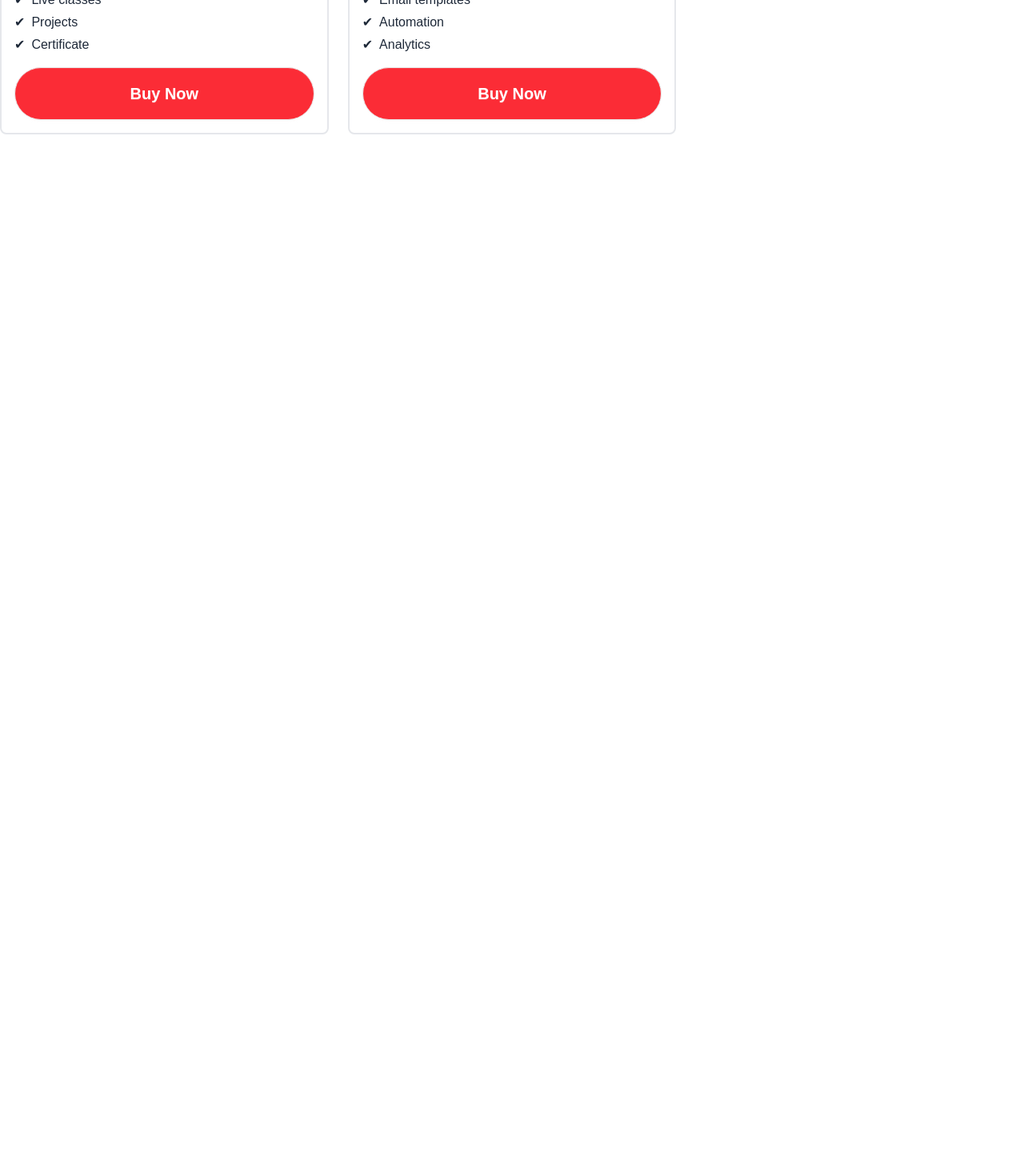
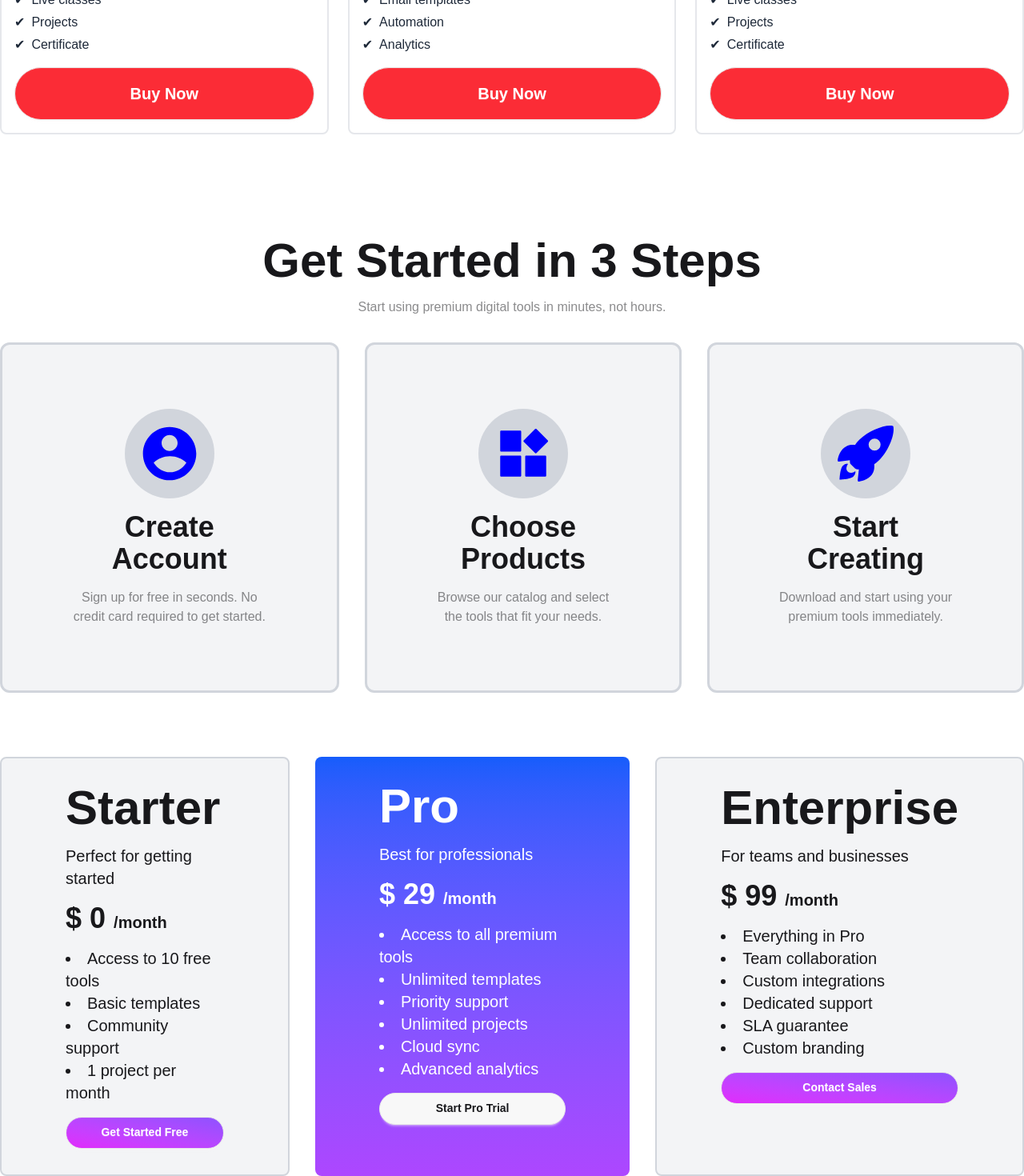
Before and after one commit to hmdshahdat501-png/Assinment-6, a React (Vite) app: page / in a window 1280 px wide. Shown: the part 2697-4167 px from the top of the page at 80% size. Before the commit the page ends 2865 px from the top, so only its background shows below. Built offline with nearby package versions, Linux system fonts and the light colour scheme.

Commit message:
main section complit

```diff
--- /dev/null
+++ b/public/card.json
@@ -0,0 +1,51 @@
+[
+  {
+    "id": 1,
+    "name": "Starter",
+    "description": "Perfect for getting started",
+    "price": 0,
+    "period": "month",
+    "tag": "",
+    "features": [
+      "Access to 10 free tools",
+      "Basic templates",
+      "Community support",
+      "1 project per month"
+    ],
+    "buttonText": "Get Started Free"
+  },
+  {
+    "id": 2,
+    "name": "Pro",
+    "description": "Best for professionals",
+    "price": 29,
+    "period": "month",
+    "tag": "Most Popular",
+    "features": [
+      "Access to all premium tools",
+      "Unlimited templates",
+      "Priority support",
+      "Unlimited projects",
+      "Cloud sync",
+      "Advanced analytics"
+    ],
+    "buttonText": "Start Pro Trial"
+  },
+  {
+    "id": 3,
+    "name": "Enterprise",
+    "description": "For teams and businesses",
+    "price": 99,
+    "period": "month",
+    "tag": "",
+    "features": [
+      "Everything in Pro",
+      "Team collaboration",
+      "Custom integrations",
+      "Dedicated support",
+      "SLA guarantee",
+      "Custom branding"
+    ],
+    "buttonText": "Contact Sales"
+  }
+]
--- a/public/data.json
+++ b/public/data.json
@@ -86,5 +86,17 @@
     "tagType": "best seller",
     "features": ["Email templates", "Automation", "Analytics"],
     "image": "https://i.ibb.co.com/dsz8mv9h/email-marketing-icon-style-vector.jpg"
+  },
+   {
+    "id": 7,
+    "name": "Coding Bootcamp",
+    "description": "Learn full-stack development with hands-on projects.",
+    "price": 99.99,
+    "period": "yearly",
+    "tag": "new",
+    "tagType": "new",
+    "features": ["Live classes", "Projects", "Certificate"],
+    "image": "https://i.ibb.co.com/Pv5mnm0P/coding-bootcamp-icon-line-vector-600nw-2614857131.webp"
   }
+
 ]
--- a/src/App.jsx
+++ b/src/App.jsx
@@ -7,7 +7,10 @@ import Hero from './assets/Comontnt/Hero/Hero'
 import { CgRadioCheck } from 'react-icons/cg'
 import Card from './assets/Comontnt/Card/Card'
 import Addcard from './assets/Comontnt/Addcard/Addcard'
-const res = fetch('/public/data.json').then(res => res.json())
+import Started from './assets/Comontnt/Started/Started'
+import Simple from './assets/Comontnt/Simple/Simple'
+const res = fetch('/public/data.json').then(res => res.json());
+const crite = fetch('/public/card.json').then(res => res.json())
 function App() {
 
 const [btnclick, setBtnclick] = useState('products')
@@ -20,7 +23,11 @@ let [addprodect, setaddprodect] = useState([]);
      <Hero btnclick = {btnclick} setBtnclick = {setBtnclick} addprodect = {addprodect}  ></Hero>
       {
         btnclick === 'products' ? <Card res = {res} addprodect = {addprodect} setaddprodect ={setaddprodect}  ></Card> : <Addcard addprodect = {addprodect} setaddprodect ={setaddprodect}></Addcard>
+
       }
+    <Started></Started>
+    <Simple crite = {crite} ></Simple>
+
 
 
     </>
--- a/src/assets/Comontnt/Addcard/Addcard.jsx
+++ b/src/assets/Comontnt/Addcard/Addcard.jsx
@@ -4,7 +4,18 @@ import Nodata from '../Nodata/Nodata';
 
 
 const Addcard = ({ addprodect, setaddprodect }) => {
-    console.log(addprodect);
+
+const deleltdata = (id) =>{
+    const updectdat = addprodect.filter( scard => scard.id !== id )
+    setaddprodect(updectdat)
+};
+
+const totalPrice = addprodect.reduce((total, item) => {
+    return total + item.price
+}, 0)
+const cahakout = () => {
+    setaddprodect ([])
+}
 
     return (
         <div className='mx-auto max-w-6xl'>
@@ -20,11 +31,15 @@ const Addcard = ({ addprodect, setaddprodect }) => {
                    </div>
                   </div>
                    <div>
-                    <button className='btn text-pink-600'>Remove</button>
+                    <button onClick={()=> deleltdata (datas.id)} className='btn text-pink-600'>Remove</button>
                    </div>
                 </div>
             ))
            }
+           <div>
+             <button className='btn w-full bg-green-600 text-white text-2xl mt-8'>Totle Price : $ {totalPrice}</button>
+           <button onClick={cahakout}  className='btn w-full bg-pink-600 text-white text-2xl mt-8'>ChakOut</button>
+           </div>
         </div>
     );
 };
--- /dev/null
+++ b/src/assets/Comontnt/Simple/Simple.jsx
@@ -0,0 +1,26 @@
+import React, { use } from 'react';
+
+const Simple = ({crite}) => {
+    const data = use(crite)
+    return (
+        <div className='mx-auto container flex gap-8 justify-center mt-20'>
+          {
+            data.map(datas => <>
+            <div className={ datas.name === 'Pro' ? 'bg-linear-to-t from-purple-500 to-blue-600 px-20 py-8 text-white space-y-4 rounded-lg' : 'bg-gray-100 rounded-lg border-2 border-gray-300 px-20 py-8 space-y-4'}>
+                <h2 className='text-6xl font-bold'>{datas.name}</h2>
+            <p className='text-xl'>{datas.description}</p>
+            <h2 className='text-4xl font-bold'>$ {datas.price} <span className='text-xl'>/month</span></h2>
+           <div>
+             {
+                datas.features.map(feture => <li className='text-xl'>{feture}</li>)
+            }
+           </div>
+           <button className={datas.buttonText === 'Start Pro Trial' ? 'btn  rounded-full w-full' : 'btn rounded-full bg-linear-to-bl from-violet-500 to-fuchsia-500 text-white w-full'}>{datas.buttonText}</button>
+            </div>
+            </>)
+          }
+        </div>
+    );
+};
+
+export default Simple;
--- /dev/null
+++ b/src/assets/Comontnt/Started/Started.jsx
@@ -0,0 +1,34 @@
+import React from 'react';
+import { RiAccountCircleFill } from "react-icons/ri";
+import { AiFillProduct } from "react-icons/ai";
+import { IoRocketSharp } from "react-icons/io5";
+
+
+
+const Started = () => {
+    return (
+        <div className='mx-auto container space-y-4 mt-32'>
+            <h2 className='text-6xl font-bold text-center'>Get Started in 3 Steps</h2>
+            <p className='text-center opacity-50'>Start using premium digital tools in minutes, not hours.</p>
+            <div className='flex gap-8 justify-center mt-8'>
+                <div className='bg-gray-100 p-20 text-center space-y-4 rounded-xl border-3 border-gray-300'>
+                <div className='bg-gray-300 w-fit rounded-full p-4 mx-auto'> <RiAccountCircleFill size={80} color='blue' /></div>
+                <h2 className='text-4xl font-bold text-center'>Create Account</h2>
+                 <p className='opacity-50'>Sign up for free in seconds.  No credit card required to get started.</p>
+                </div>
+                <div className='bg-gray-100 p-20 text-center space-y-4 border-3 border-gray-300 rounded-xl'>
+                <div className='bg-gray-300 w-fit rounded-full p-4  mx-auto'> <AiFillProduct size={80} color='blue'  /></div>
+                <h2 className='text-4xl font-bold text-center'>Choose Products</h2>
+                <p className='opacity-50'>Browse our catalog and select the tools that fit your needs.</p>
+                </div>
+                <div className='bg-gray-100 p-20 text-center space-y-4 border-3 border-gray-300 rounded-xl'>
+                <div className='bg-gray-300 w-fit rounded-full p-4 mx-auto'><IoRocketSharp size={80} color='blue'  /></div>
+                <h2 className='text-4xl font-bold text-center'>Start Creating</h2>
+                <p className='opacity-50'>Download and start using your premium tools immediately.</p>
+                </div>
+            </div>
+        </div>
+    );
+};
+
+export default Started;
```
